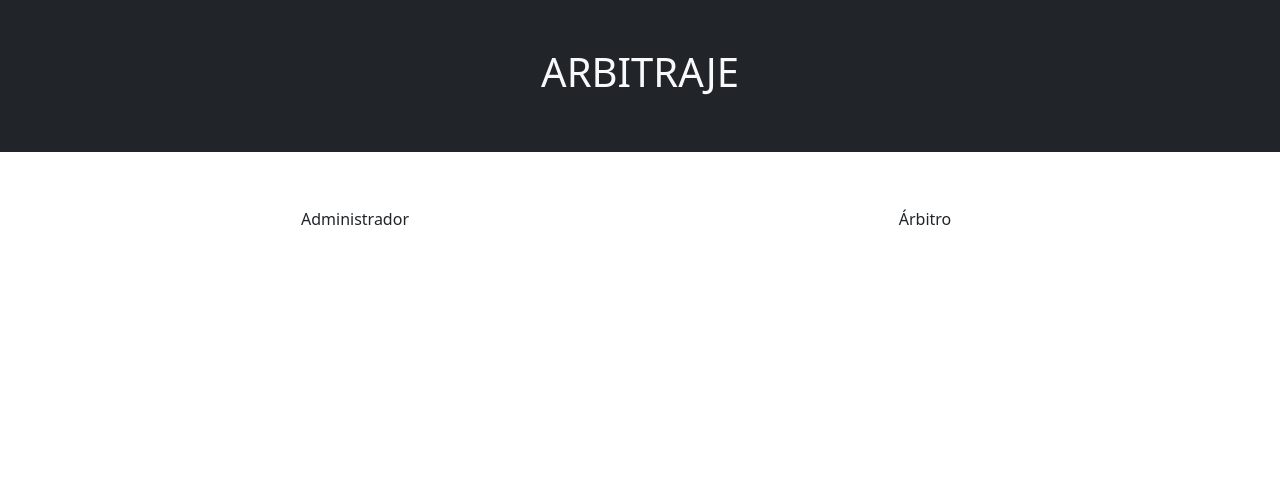
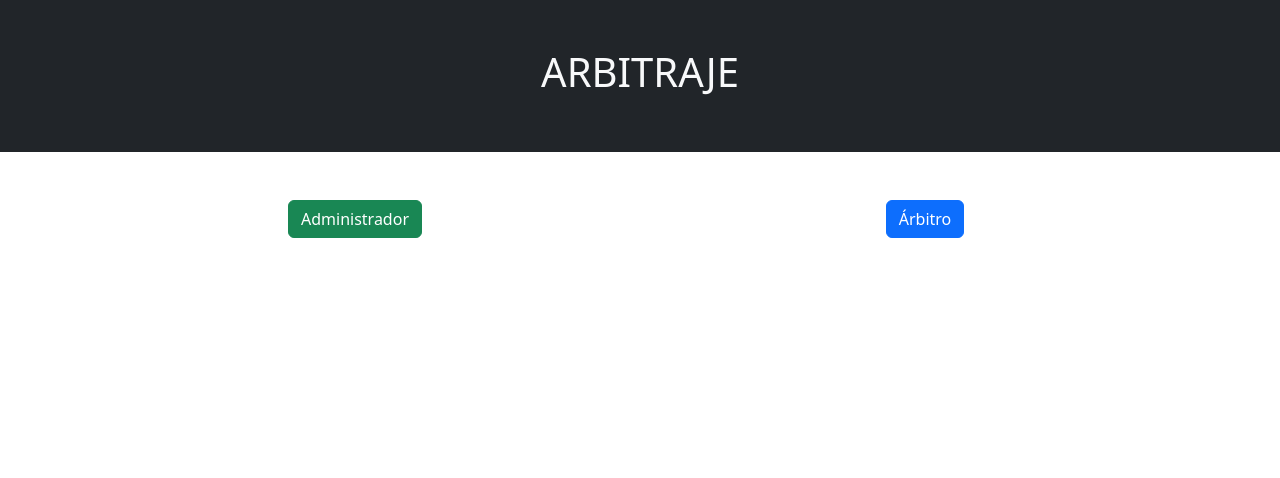
Before and after one commit to Dggt702/GDADLS, a PHP site: page / in a window 1280 px wide. Shown: the top 478 px of the page. Run offline with PHP 8.4, Linux system fonts and the light colour scheme.

Commit message:
Cambio 2-06-2024 00-34

```diff
--- a/VISTA/vistaAdmin.php
+++ b/VISTA/vistaAdmin.php
@@ -9,7 +9,6 @@ session_start();
     <meta charset="UTF-8">
     <meta name="viewport" content="width=device-width, initial-scale=1.0">
     <link href="https://cdn.jsdelivr.net/npm/bootstrap@5.3.3/dist/css/bootstrap.min.css" rel="stylesheet" integrity="sha384-QWTKZyjpPEjISv5WaRU9OFeRpok6YctnYmDr5pNlyT2bRjXh0JMhjY6hW+ALEwIH" crossorigin="anonymous">
-
     <title>Document</title>
 </head>
 <body class="d-flex flex-column h-100">
--- a/index.php
+++ b/index.php
@@ -4,7 +4,6 @@
     <meta charset="UTF-8">
     <meta name="viewport" content="width=device-width, initial-scale=1.0">
     <link href="https://cdn.jsdelivr.net/npm/bootstrap@5.3.3/dist/css/bootstrap.min.css" rel="stylesheet" integrity="sha384-QWTKZyjpPEjISv5WaRU9OFeRpok6YctnYmDr5pNlyT2bRjXh0JMhjY6hW+ALEwIH" crossorigin="anonymous">
-
     <title>Document</title>
 </head>
 <body class="d-flex flex-column h-100">
@@ -13,10 +12,10 @@
         <div class="container">
             <div class="row">
                 <div class="col-6 d-flex justify-content-center">
-                    <button id="btnAdmin" class="btn">Administrador</button>
+                    <button id="btnAdmin" class="btn btn-success">Administrador</button>
                 </div>
                 <div class="col-6 d-flex justify-content-center">
-                    <button id="btnArbitro" class="btn">Árbitro</button>
+                    <button id="btnArbitro" class="btn btn-primary">Árbitro</button>
                 </div>
                 <div class="col-12">
                     <?php include_once "VISTA/loginAdmin.php" ?>
@@ -27,6 +26,7 @@
     </main>
     <?php include_once "VISTA/footer.php" ?>
 
+    <script src="https://cdn.jsdelivr.net/npm/bootstrap@5.3.3/dist/js/bootstrap.bundle.min.js" integrity="sha384-YvpcrYf0tY3lHB60NNkmXc5s9fDVZLESaAA55NDzOxhy9GkcIdslK1eN7N6jIeHz" crossorigin="anonymous"></script>
     <script>
         document.addEventListener("DOMContentLoaded", function() {
             const btnAdmin = document.getElementById("btnAdmin");
```
